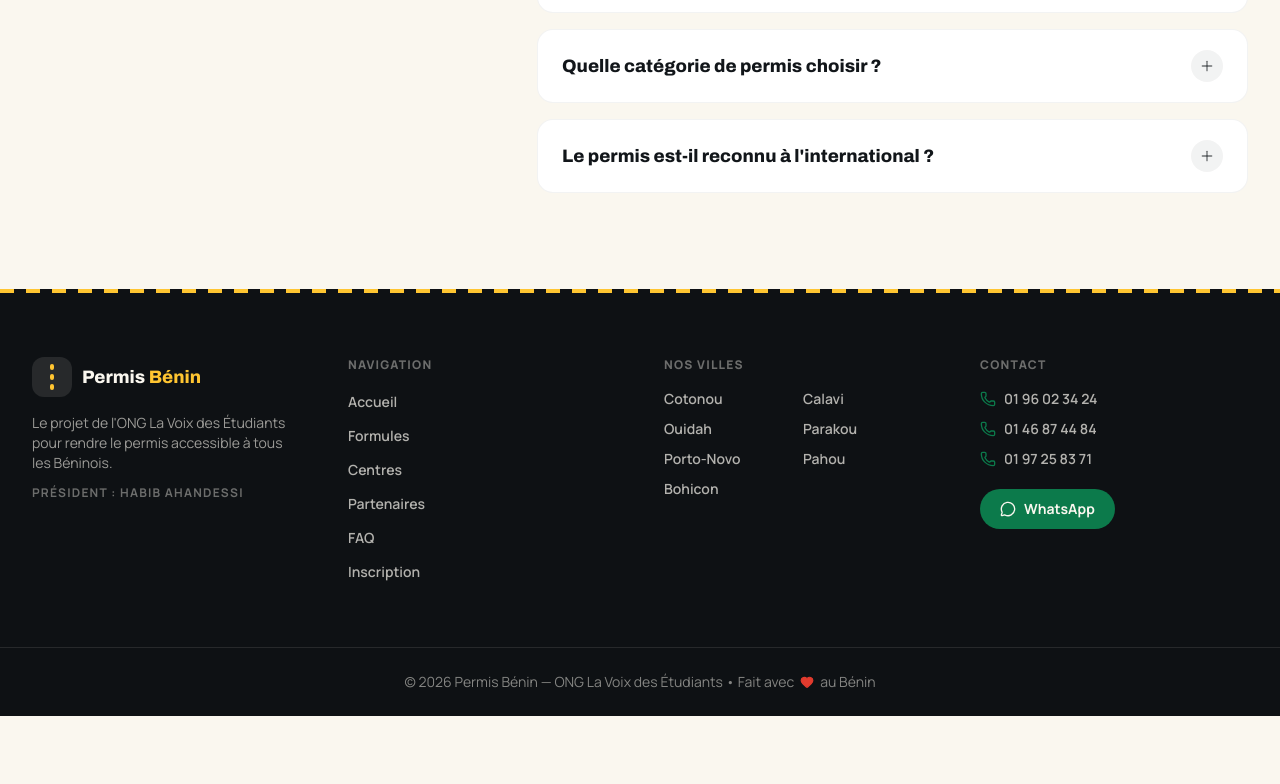
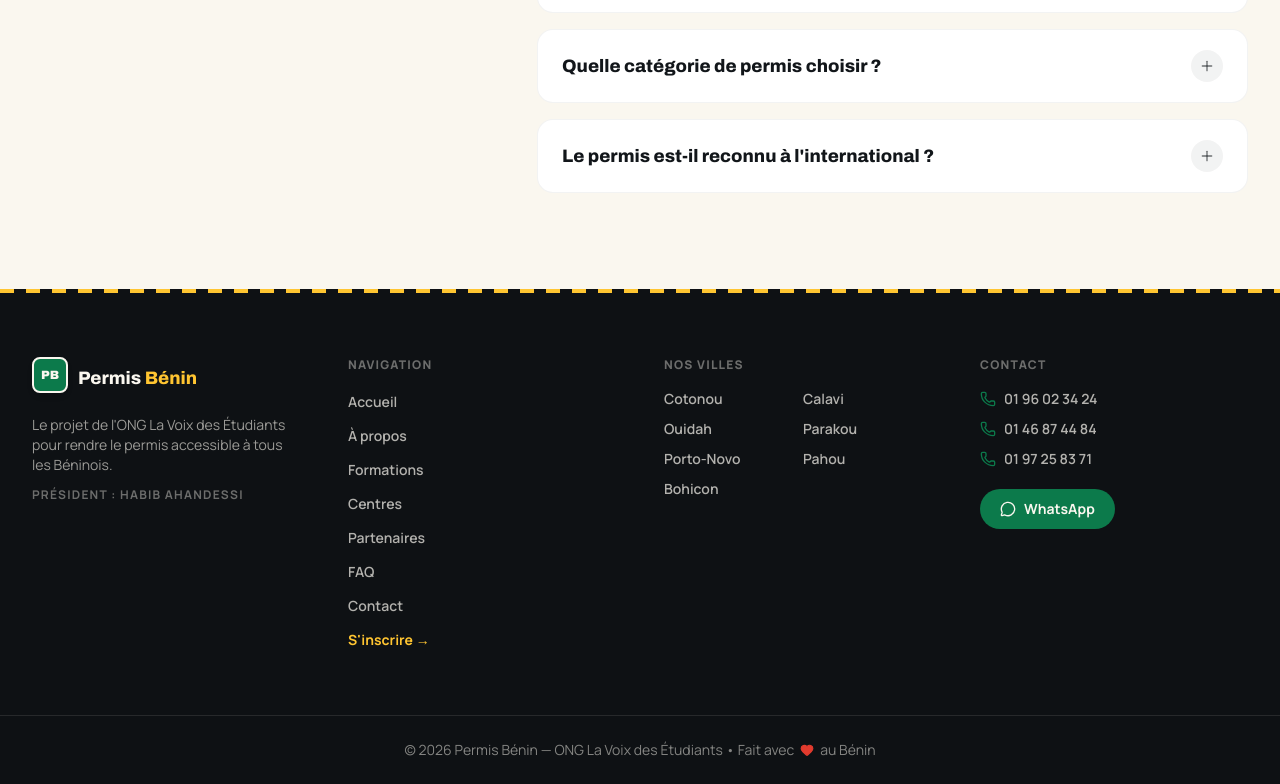
Before and after one commit to SAIDI755/permis-benin, a Next.js app: page /faq in a window 1280 px wide. Shown: the part 1427-2211 px from the top of the page. Before the commit the page ends 2143 px from the top, so only its background shows below. Built offline with nearby package versions, Linux system fonts and the light colour scheme.

Commit message:
🪧 Logo panneau, loader animé, voiture qui roule, carrousel d'avis & finitions mobile

```diff
--- a/src/app/layout.tsx
+++ b/src/app/layout.tsx
@@ -4,6 +4,7 @@ import "./globals.css";
 import SmoothScroll from "@/components/ui/SmoothScroll";
 import StickyCta from "@/components/layout/StickyCta";
 import WhatsAppFloat from "@/components/layout/WhatsAppFloat";
+import Loader from "@/components/ui/Loader";
 
 const archivo = Archivo({
   subsets: ["latin"],
@@ -56,11 +57,12 @@ export default function RootLayout({
   return (
     <html lang="fr" className={`${archivo.variable} ${manrope.variable}`}>
       <body>
+        <Loader />
         <SmoothScroll />
         {children}
         <StickyCta />
         <WhatsAppFloat />
-      </body>
+</body>
     </html>
   );
 }
--- a/src/components/layout/Footer.tsx
+++ b/src/components/layout/Footer.tsx
@@ -1,14 +1,17 @@
+import Link from "next/link";
 import { Heart, MessageCircle, Phone } from "lucide-react";
+import Logo from "@/components/ui/Logo";
 import { CENTRES } from "@/lib/data/centres";
 import { PHONES, WHATSAPP_URL } from "@/lib/data/contact";
 
 const NAV = [
-  { label: "Accueil", href: "#accueil" },
-  { label: "Formules", href: "#formules" },
-  { label: "Centres", href: "#centres" },
-  { label: "Partenaires", href: "#partenaires" },
-  { label: "FAQ", href: "#faq" },
-  { label: "Inscription", href: "#inscription" },
+  { label: "Accueil", href: "/" },
+  { label: "À propos", href: "/a-propos" },
+  { label: "Formations", href: "/formations" },
+  { label: "Centres", href: "/centres" },
+  { label: "Partenaires", href: "/partenaires" },
+  { label: "FAQ", href: "/faq" },
+  { label: "Contact", href: "/contact" },
 ];
 
 export default function Footer() {
@@ -21,13 +24,7 @@ export default function Footer() {
         {/* Marque */}
         <div>
           <div className="flex items-center gap-2.5">
-            <span className="grid size-10 place-items-center rounded-xl bg-cream/10">
-              <span className="flex flex-col gap-1">
-                <span className="h-1.5 w-1 rounded-full bg-signal" />
-                <span className="h-1.5 w-1 rounded-full bg-signal" />
-                <span className="h-1.5 w-1 rounded-full bg-signal" />
-              </span>
-            </span>
+            <Logo />
             <span className="font-display text-lg font-extrabold">
               Permis <span className="text-signal">Bénin</span>
             </span>
@@ -49,14 +46,22 @@ export default function Footer() {
           <ul className="mt-4 space-y-2.5">
             {NAV.map((l) => (
               <li key={l.href}>
-                <a
+                <Link
                   href={l.href}
                   className="text-sm font-semibold text-cream/70 transition-colors hover:text-signal"
                 >
                   {l.label}
-                </a>
+                </Link>
               </li>
             ))}
+            <li>
+              <Link
+                href="/inscription"
+                className="inline-flex items-center gap-1.5 text-sm font-bold text-signal transition-colors hover:text-cream"
+              >
+                S'inscrire →
+              </Link>
+            </li>
           </ul>
         </div>
 
@@ -83,7 +88,7 @@ export default function Footer() {
             {PHONES.map((p) => (
               <li key={p}>
                 <a
-                  href={`tel:+229${p.replaceAll(" ", "").slice(1)}`}
+                  href={`tel:+229${p.replaceAll(" ", "")}`}
                   className="flex items-center gap-2 text-sm font-semibold text-cream/70 transition-colors hover:text-signal"
                 >
                   <Phone className="size-4 text-primary" /> {p}
--- a/src/components/layout/Navbar.tsx
+++ b/src/components/layout/Navbar.tsx
@@ -9,6 +9,7 @@ import {
   useMotionValueEvent,
   useScroll,
 } from "motion/react";
+import Logo from "@/components/ui/Logo";
 import { ArrowRight, Menu, X } from "lucide-react";
 import { cn } from "@/lib/utils";
 
@@ -58,14 +59,7 @@ export default function Navbar() {
           )}
         >
           <Link href="/" className="group flex items-center gap-2.5">
-            <span className="grid size-10 place-items-center overflow-hidden rounded-xl bg-asphalt">
-              <span className="flex flex-col gap-1 transition-transform duration-500 group-hover:-translate-y-1.5">
-                <span className="h-1.5 w-1 rounded-full bg-signal" />
-                <span className="h-1.5 w-1 rounded-full bg-signal" />
-                <span className="h-1.5 w-1 rounded-full bg-signal" />
-                <span className="h-1.5 w-1 rounded-full bg-signal" />
-              </span>
-            </span>
+            <Logo className="transition-transform duration-300 group-hover:-rotate-6" />
             <span className="font-display text-lg font-extrabold tracking-tight">
                 Permis <span className="text-primary">Bénin</span>
             </span>
@@ -125,13 +119,7 @@ export default function Navbar() {
             {/* Barre du haut du menu */}
             <div className="flex h-20 shrink-0 items-center justify-between px-4">
               <Link href="/" className="flex items-center gap-2.5">
-                <span className="grid size-10 place-items-center rounded-xl bg-cream/10">
-                  <span className="flex flex-col gap-1">
-                    <span className="h-1.5 w-1 rounded-full bg-signal" />
-                    <span className="h-1.5 w-1 rounded-full bg-signal" />
-                    <span className="h-1.5 w-1 rounded-full bg-signal" />
-                  </span>
-                </span>
+                <Logo />
                 <span className="font-display text-lg font-extrabold text-cream">
                     Permis <span className="text-signal">Bénin</span>
                 </span>
--- /dev/null
+++ b/src/components/ui/Loader.tsx
@@ -0,0 +1,113 @@
+"use client";
+
+import { useEffect, useRef, useState } from "react";
+import { usePathname } from "next/navigation";
+import { AnimatePresence, motion } from "motion/react";
+import Logo from "./Logo";
+
+function MiniCar() {
+  return (
+    <div className="relative h-8 w-16">
+      {/* cabine */}
+      <div className="absolute left-3 top-0 h-3.5 w-9 rounded-t-lg bg-white" />
+      <div className="absolute left-4 top-1 h-2 w-3 rounded-t bg-asphalt/80" />
+      <div className="absolute left-8 top-1 h-2 w-2.5 rounded-t bg-asphalt/80" />
+      {/* carrosserie */}
+      <div className="absolute bottom-1.5 left-0 h-3.5 w-16 rounded-lg bg-white shadow" />
+      {/* phare */}
+      <div className="absolute bottom-2.5 right-0 h-1.5 w-1.5 rounded-r bg-signal" />
+      {/* roues */}
+      {[
+        "left-1.5",
+        "right-2",
+      ].map((pos) => (
+        <div
+          key={pos}
+          className={`absolute bottom-0 grid size-4 place-items-center rounded-full bg-asphalt ${pos}`}
+        >
+          <div className="relative size-2.5 animate-[spin_0.5s_linear_infinite]">
+            <span className="absolute left-1/2 top-0 h-full w-0.5 -translate-x-1/2 bg-cream/80" />
+            <span className="absolute left-0 top-1/2 h-0.5 w-full -translate-y-1/2 bg-cream/80" />
+          </div>
+        </div>
+      ))}
+    </div>
+  );
+}
+
+export default function Loader() {
+  const pathname = usePathname();
+  const [loading, setLoading] = useState(true);
+  const first = useRef(true);
+
+  useEffect(() => {
+    setLoading(true);
+    const duration = first.current ? 1800 : 800;
+    first.current = false;
+    const t = setTimeout(() => setLoading(false), duration);
+    return () => clearTimeout(t);
+  }, [pathname]);
+
+  return (
+    <AnimatePresence>
+      {loading && (
+        <motion.div
+          key="loader"
+          exit={{ y: "-100%" }}
+          transition={{ duration: 0.6, ease: [0.22, 1, 0.36, 1] }}
+          className="fixed inset-0 z-[100] grid place-items-center bg-cream"
+        >
+          {/* halos */}
+          <div className="pointer-events-none absolute -right-24 -top-24 size-80 rounded-full bg-signal/20 blur-3xl" />
+          <div className="pointer-events-none absolute -bottom-24 -left-24 size-80 rounded-full bg-primary/15 blur-3xl" />
+
+          <div className="flex flex-col items-center gap-7">
+            {/* logo */}
+            <motion.div
+              initial={{ scale: 0.6, opacity: 0, rotate: -12 }}
+              animate={{ scale: 1, opacity: 1, rotate: 0 }}
+              transition={{ type: "spring", stiffness: 260, damping: 16 }}
+            >
+              <Logo size="lg" />
+            </motion.div>
+
+            <p className="font-display text-2xl font-black tracking-tight">
+              Permis <span className="text-primary">Bénin</span>
+            </p>
+
+            {/* route + voiture */}
+            <div className="relative h-10 w-64">
+              {/* la jauge-route */}
+              <div className="absolute inset-x-0 bottom-0 h-3 overflow-hidden rounded-full bg-asphalt">
+                <motion.div
+                  initial={{ width: "0%" }}
+                  animate={{ width: "100%" }}
+                  transition={{ duration: 1.5, ease: "easeInOut" }}
+                  className="h-full rounded-full [background-image:repeating-linear-gradient(to_right,#ffc531_0_14px,transparent_14px_22px)]"
+                />
+              </div>
+              {/* la voiture qui avance */}
+              <motion.div
+                initial={{ x: -10 }}
+                animate={{ x: 200 }}
+                transition={{ duration: 1.5, ease: "easeInOut" }}
+                className="absolute bottom-2 left-0"
+              >
+                <motion.div
+                  animate={{ y: [0, -1.5, 0] }}
+                  transition={{ duration: 0.4, repeat: Infinity }}
+                >
+                  <MiniCar />
+                </motion.div>
+              </motion.div>
+            </div>
+
+            <p className="text-xs font-black uppercase tracking-widest text-ink/40">
+              Démarrage du moteur…
+            </p>
+          </div>
+        </motion.div>
+      )}
+    </AnimatePresence>
+  );
+}
--- /dev/null
+++ b/src/components/ui/Logo.tsx
@@ -0,0 +1,33 @@
+import { cn } from "@/lib/utils";
+
+export default function Logo({
+  size = "sm",
+  className,
+}: {
+  size?: "sm" | "lg";
+  className?: string;
+}) {
+  const sm = size === "sm";
+  return (
+    <span className={cn("flex flex-col items-center", className)}>
+      {/* La plaque du panneau */}
+      <span
+        className={cn(
+          "grid place-items-center border-cream bg-primary shadow-md ring-2 ring-asphalt/20",
+          sm ? "size-9 rounded-lg border-2" : "size-16 rounded-2xl border-[3px]"
+        )}
+      >
+        <span
+          className={cn(
+            "font-display font-black leading-none text-cream",
+            sm ? "text-xs" : "text-2xl"
+          )}
+        >
+          PB
+        </span>
+      </span>
+      {/* Le poteau */}
+      <span className={cn("bg-asphalt/50", sm ? "h-1.5 w-1" : "h-2.5 w-1.5")} />
+    </span>
+  );
+}
```
Lines whose indentation alone changed are shown as unchanged.
